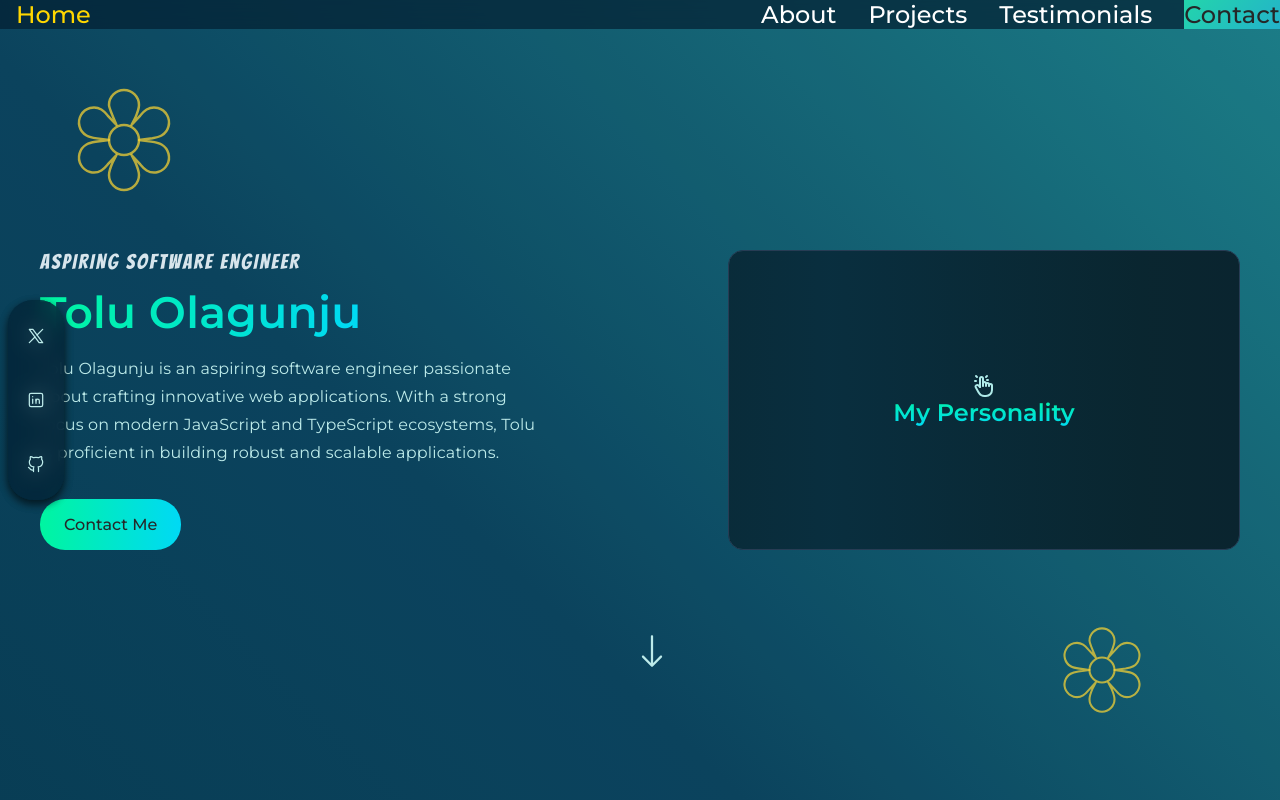
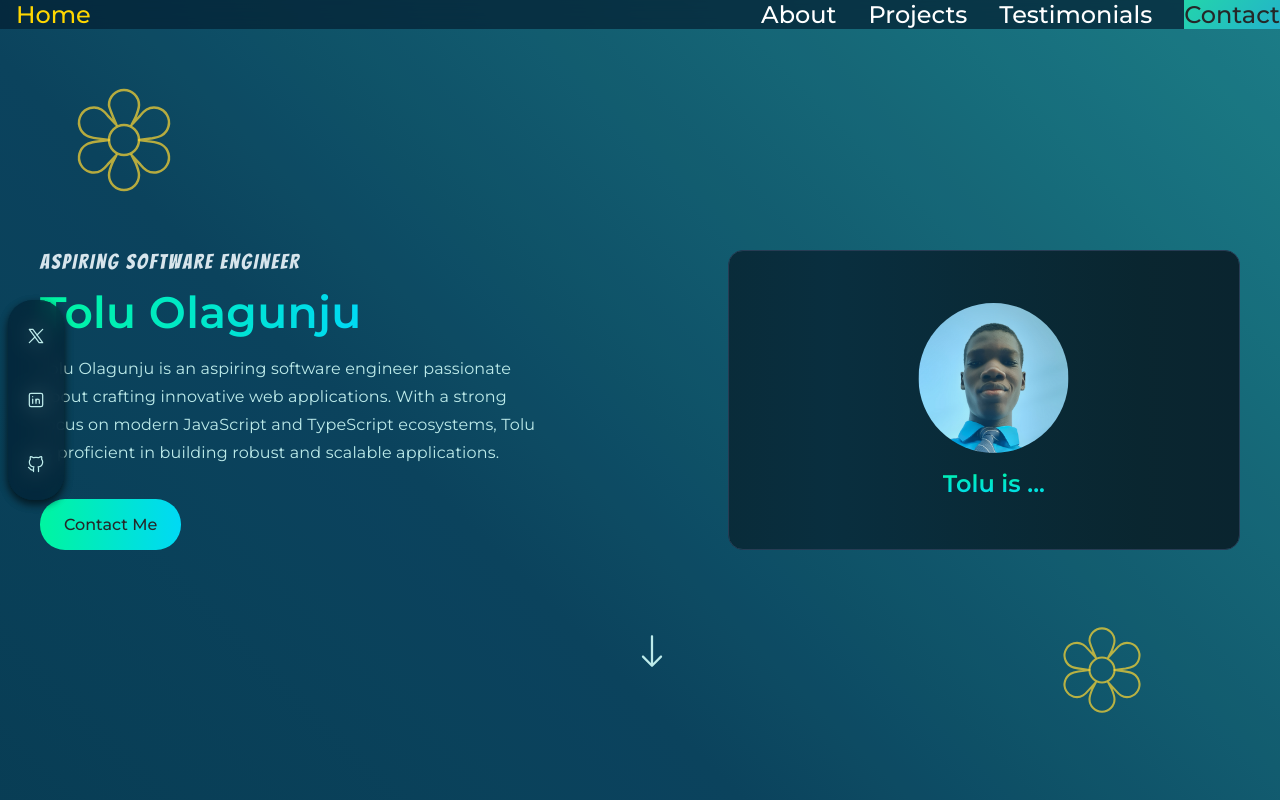
Before and after one commit to Powerisinschool/portfolio-angular, an Angular app: page / in a window 1280 px wide. Shown: the top 800 px of the page. Built offline with nearby package versions, Linux system fonts and the light colour scheme.

Commit message:
refactor home component: replace SVG with image, enhance cursor effects, and adjust styles for better responsiveness

```diff
--- a/src/app/features/home/components/home/home.component.css
+++ b/src/app/features/home/components/home/home.component.css
@@ -39,6 +39,7 @@ main {
   border: 1px solid #273c54;
   overflow: hidden;
   display: none !important;
+  flex-direction: row !important;
   align-items: center;
   justify-content: center;
   cursor: none;
@@ -46,18 +47,31 @@ main {
 }
 
 .prompt-hover {
-  position: absolute;
-  width: 100%;
+  /* position: absolute; */
+  transform: translateX(50%);
+  width: 50%;
   height: 100%;
   display: flex;
   flex-direction: column;
   justify-content: center;
   align-items: center;
   left: 0;
+  transition: transform 0.3s ease;
 }
 
-.prompt-hover.hidden {
+.prompt-hover.active {
+  transform: translateX(0);
+}
+
+/* .prompt-hover.hidden {
   display: none;
+} */
+
+.prompt-hover > img {
+  width: 150px;
+  height: 150px;
+  border-radius: 50%;
+  margin-bottom: 1rem;
 }
 
 .prompt-hover > .prompt {
@@ -88,6 +102,7 @@ main {
   display: flex;
   flex-direction: column;
   align-items: center;
+  align-self: center;
 }
 .personality-tablet::before {
   content: "";
--- a/src/app/features/home/components/home/home.component.html
+++ b/src/app/features/home/components/home/home.component.html
@@ -3,7 +3,7 @@
     <img src="assets/images/display-photo.webp" alt="Display Photo" />
     <div class="personality-tablet">
       <div class="prompt-hover">
-        <svg
+        <!-- <svg
           xmlns="http://www.w3.org/2000/svg"
           viewBox="0 0 24 24"
           fill="none"
@@ -24,8 +24,9 @@
           <path d="M4 7h-1"></path>
           <path d="M14 3l1 -1"></path>
           <path d="M15 6h1"></path>
-        </svg>
-        <span class="prompt">My Personality</span>
+        </svg> -->
+        <img src="assets/images/profile-photo.webp" alt="profile photo" />
+        <span class="prompt">Tolu is ...</span>
       </div>
       <div class="tablet-content">
         <span class="keyword" data-keyword="innovative"
--- a/src/app/features/home/components/home/home.component.ts
+++ b/src/app/features/home/components/home/home.component.ts
@@ -5,6 +5,7 @@ import {
   OnInit,
   Renderer2,
 } from '@angular/core';
+import { DomSanitizer } from '@angular/platform-browser';
 
 @Component({
   selector: 'app-home',
@@ -18,7 +19,11 @@ export class HomeComponent implements OnInit, OnDestroy {
   private mouseEnterListener: (() => void) | null = null;
   private mouseLeaveListener: (() => void) | null = null;
 
-  constructor(private renderer: Renderer2, private el: ElementRef) {}
+  constructor(
+    private renderer: Renderer2,
+    private el: ElementRef,
+    private sanitizer: DomSanitizer
+  ) {}
 
   ngOnInit(): void {
     document.body.classList.remove('stopped');
@@ -45,7 +50,9 @@ export class HomeComponent implements OnInit, OnDestroy {
         const tabletRect = tablet.getBoundingClientRect();
         const mouseX = event.clientX - tabletRect.left;
         const mouseY = event.clientY - tabletRect.top;
-        prompt.innerHTML = '';
+        this.renderer.addClass(prompt, 'active');
+        tablet.appendChild(cursor);
+
         cursor.classList.add('cursor');
         cursor.style.left = mouseX + 'px';
         cursor.style.top = mouseY + 'px';
@@ -61,8 +68,6 @@ export class HomeComponent implements OnInit, OnDestroy {
         cursor.style.animation = 'pulse 1s infinite';
 
         tablet.style.cursor = 'none';
-
-        prompt.appendChild(cursor);
       }
     );
 
@@ -70,7 +75,8 @@ export class HomeComponent implements OnInit, OnDestroy {
       tablet,
       'mouseleave',
       (event) => {
-        prompt.innerHTML = promptText;
+        this.renderer.removeClass(prompt, 'active');
+        tablet.removeChild(cursor);
         tablet.style.cursor = 'pointer';
         tablet
           .querySelectorAll('.keyword')
@@ -105,6 +111,22 @@ export class HomeComponent implements OnInit, OnDestroy {
               this.renderer.removeClass(keywordEl, 'highlighted');
             }
           });
+
+        if (mouseX > 0 && mouseX < tabletRect.width / 2) {
+          cursor.innerHTML = `<svg xmlns="http://www.w3.org/2000/svg" viewBox="0 0 24 24" fill="currentColor" width="24" height="24">
+                                <path d="M12.089 3.634a2 2 0 0 0 -1.089 1.78l-.001 2.586h-6.999a2 2 0 0 0 -2 2v4l.005 .15a2 2 0 0 0 1.995 1.85l6.999 -.001l.001 2.587a2 2 0 0 0 3.414 1.414l6.586 -6.586a2 2 0 0 0 0 -2.828l-6.586 -6.586a2 2 0 0 0 -2.18 -.434l-.145 .068z"></path>
+                              </svg>`;
+          cursor.style.width = '24px';
+          cursor.style.height = '24px';
+          cursor.style.backgroundColor = 'transparent';
+          cursor.style.color = '#00f5a0';
+        } else {
+          cursor.innerHTML = '';
+          cursor.style.width = '20px';
+          cursor.style.height = '20px';
+          cursor.style.backgroundColor = '#00f5a0';
+        }
+        cursor.style.transform = 'translate(-50%, -50%)';
         cursor.style.left = mouseX + 'px';
         cursor.style.top = mouseY + 'px';
       }
```
Also changed, not shown: src/assets/images/profile-photo.webp (added).
